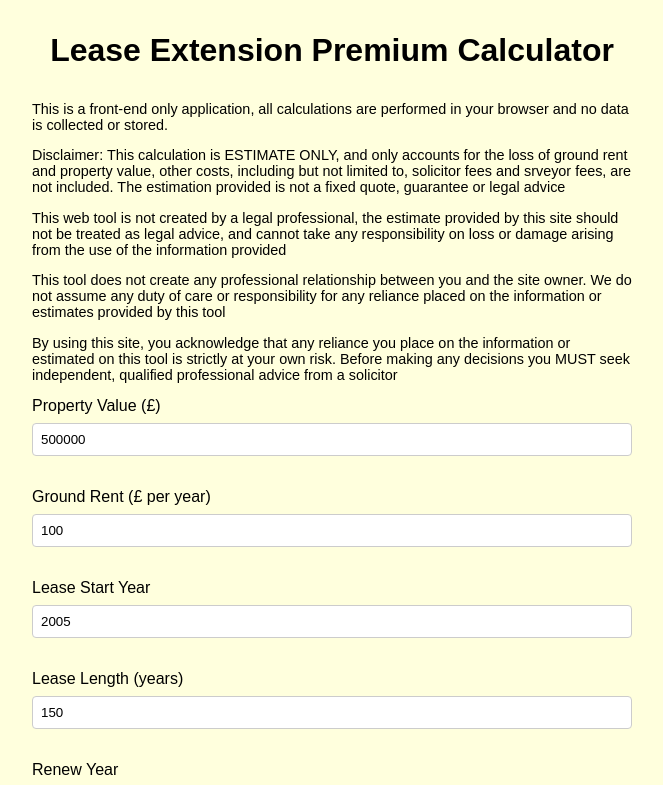
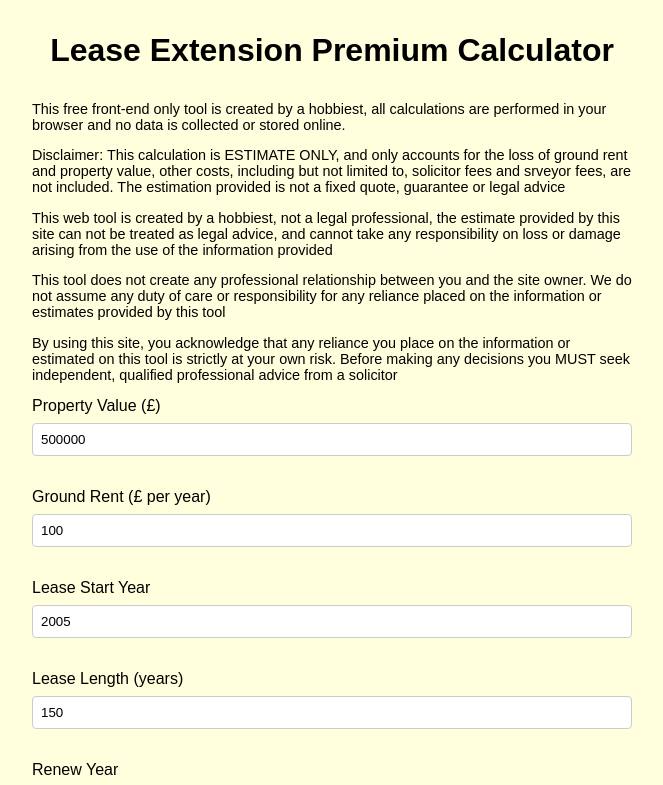
Before and after one commit to Chymaster/LeasePremium-Try2, a Vue app: page / in a window 1280 px wide. Shown: the top 785 px of the page, without its empty margins (308-971 px from the left). Built offline with nearby package versions, Linux system fonts and the light colour scheme.

Commit message:
Update App.vue
Further update to disclaimer

```diff
--- a/src/App.vue
+++ b/src/App.vue
@@ -70,9 +70,9 @@ const totalLeaseRenewingPremium = computed(() => {
 <template>
   <main>
     <h1>Lease Extension Premium Calculator</h1>
-    <p class="description">This is a front-end only application, all calculations are performed in your browser and no data is collected or stored.</p>
+    <p class="description">This free front-end only tool is created by a hobbiest, all calculations are performed in your browser and no data is collected or stored online.</p>
     <p class="description">Disclaimer: This calculation is ESTIMATE ONLY, and only accounts for the loss of ground rent and property value, other costs, including but not limited to, solicitor fees and srveyor fees, are not included. The estimation provided is not a fixed quote, guarantee or legal advice </p>
-    <p class="description">This web tool is not created by a legal professional, the estimate provided by this site should not be treated as legal advice, and cannot take any responsibility on loss or damage arising from the use of the information provided</p>
+    <p class="description">This web tool is created by a hobbiest, not a legal professional, the estimate provided by this site can not be treated as legal advice, and cannot take any responsibility on loss or damage arising from the use of the information provided</p>
     <p class="description">This tool does not create any professional relationship between you and the site owner. We do not assume any duty of care or responsibility for any reliance placed on the information or estimates provided by this tool</p>
     <p class="description">By using this site, you acknowledge that any reliance you place on the information or estimated on this tool is strictly at your own risk. Before making any decisions you MUST seek independent, qualified professional advice from a solicitor</p>
     <form @submit.prevent>
```
